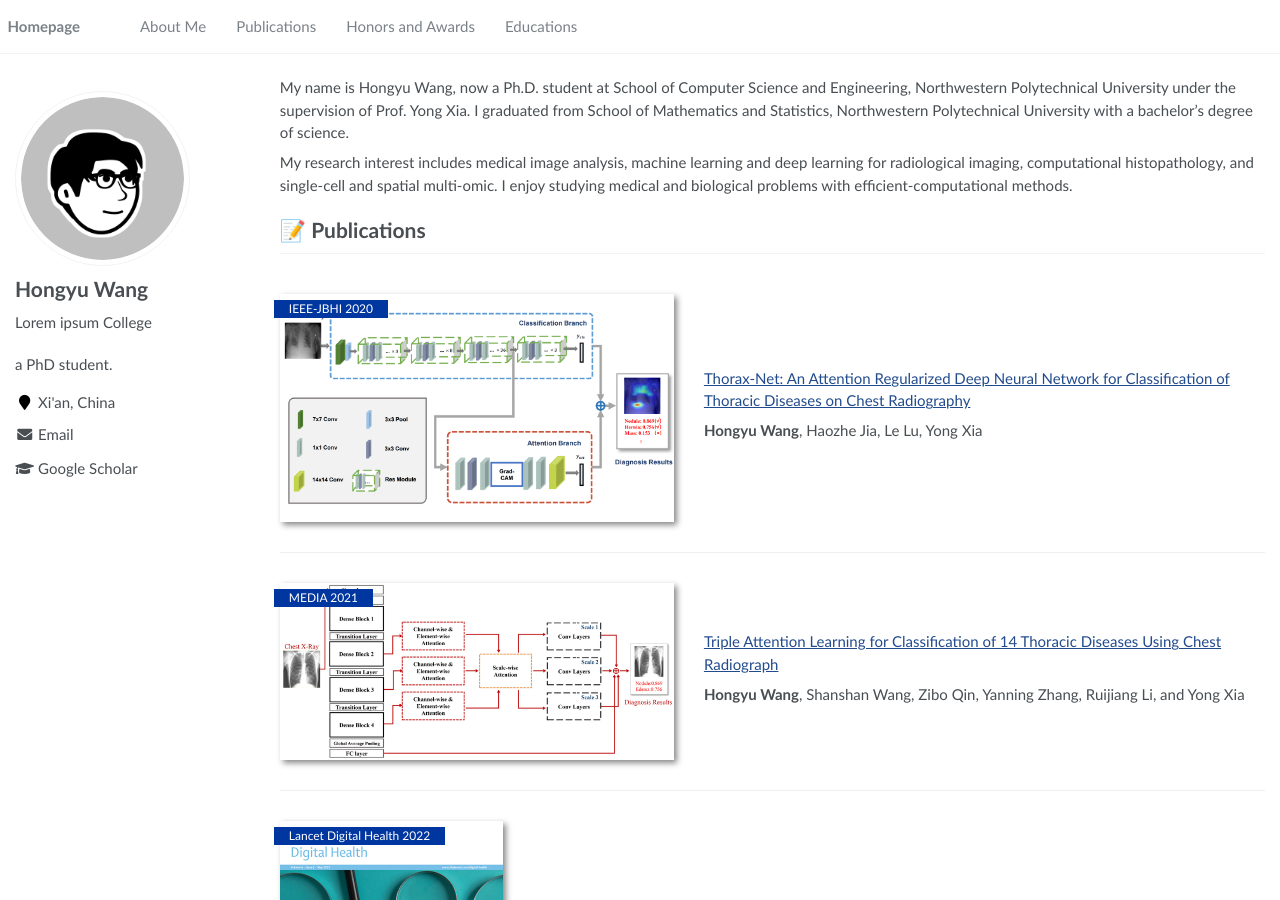
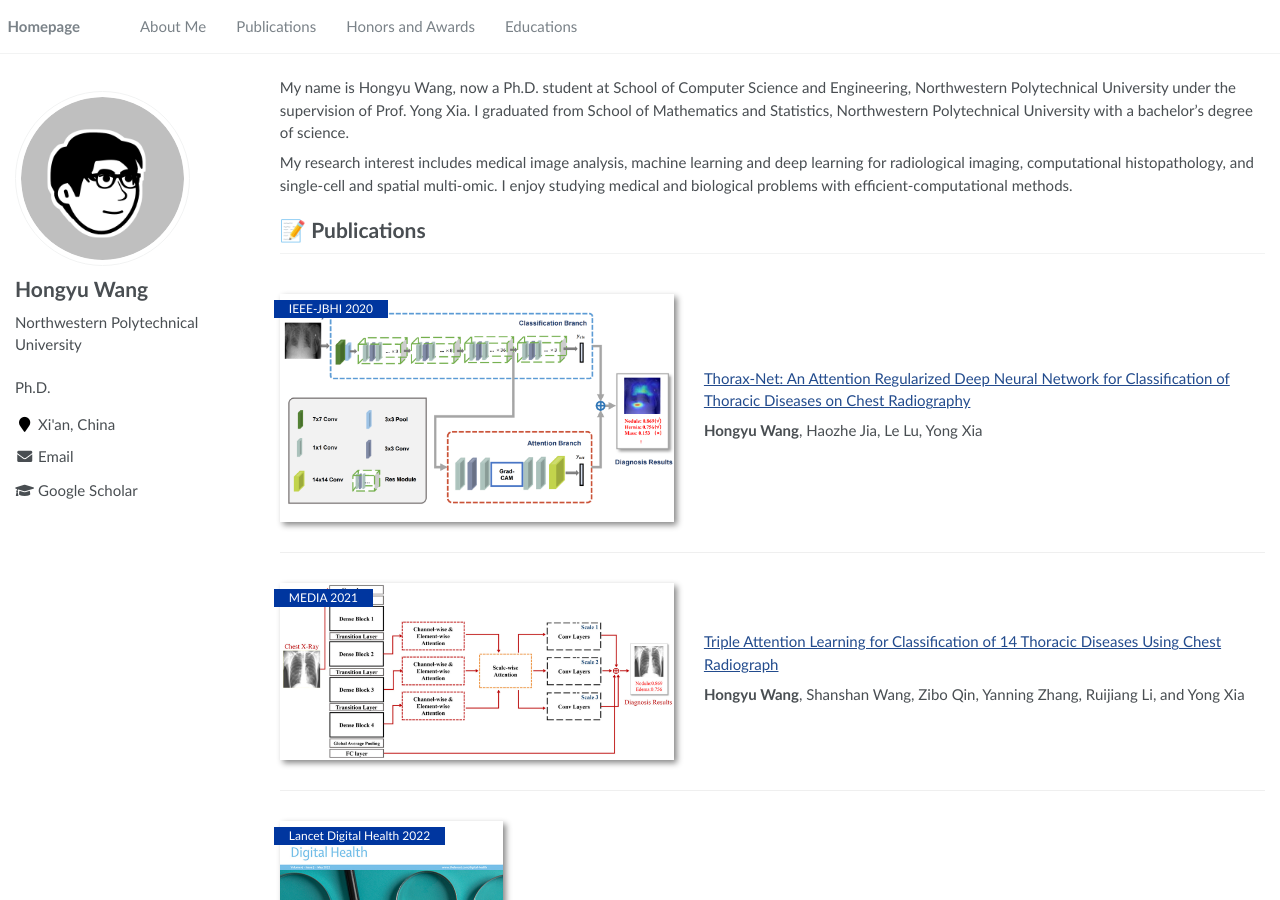
Before and after one commit to hywang01/hywang01.github.io, a Jekyll site: the page built from _pages/about.md, in a window 1280 px wide and 900 px high. Built offline with Jekyll 4.4.1, drawn with Linux system fonts in a browser that asks for light colours.

Commit message:
update bio

```diff
--- a/_config.yml
+++ b/_config.yml
@@ -7,7 +7,7 @@
 
 # Site Settings
 title                    : "Hongyu Wang"
-description              : "a PhD student. "
+description              : "Ph.D. "
 repository               : "hywang01/hywang01.github.io"
 google_scholar_stats_use_cdn : true
 
@@ -23,7 +23,7 @@ baidu_site_verification  :  # get baidu_site_verification from https://ziyuan.ba
 author:
   name             : "Hongyu Wang"
   avatar           : "images/notion-avatar.png"
-  bio              : "Lorem ipsum College"
+  bio              : "Northwestern Polytechnical University"
   location         : "Xi'an, China"
   employer         :
   pubmed           :
```
